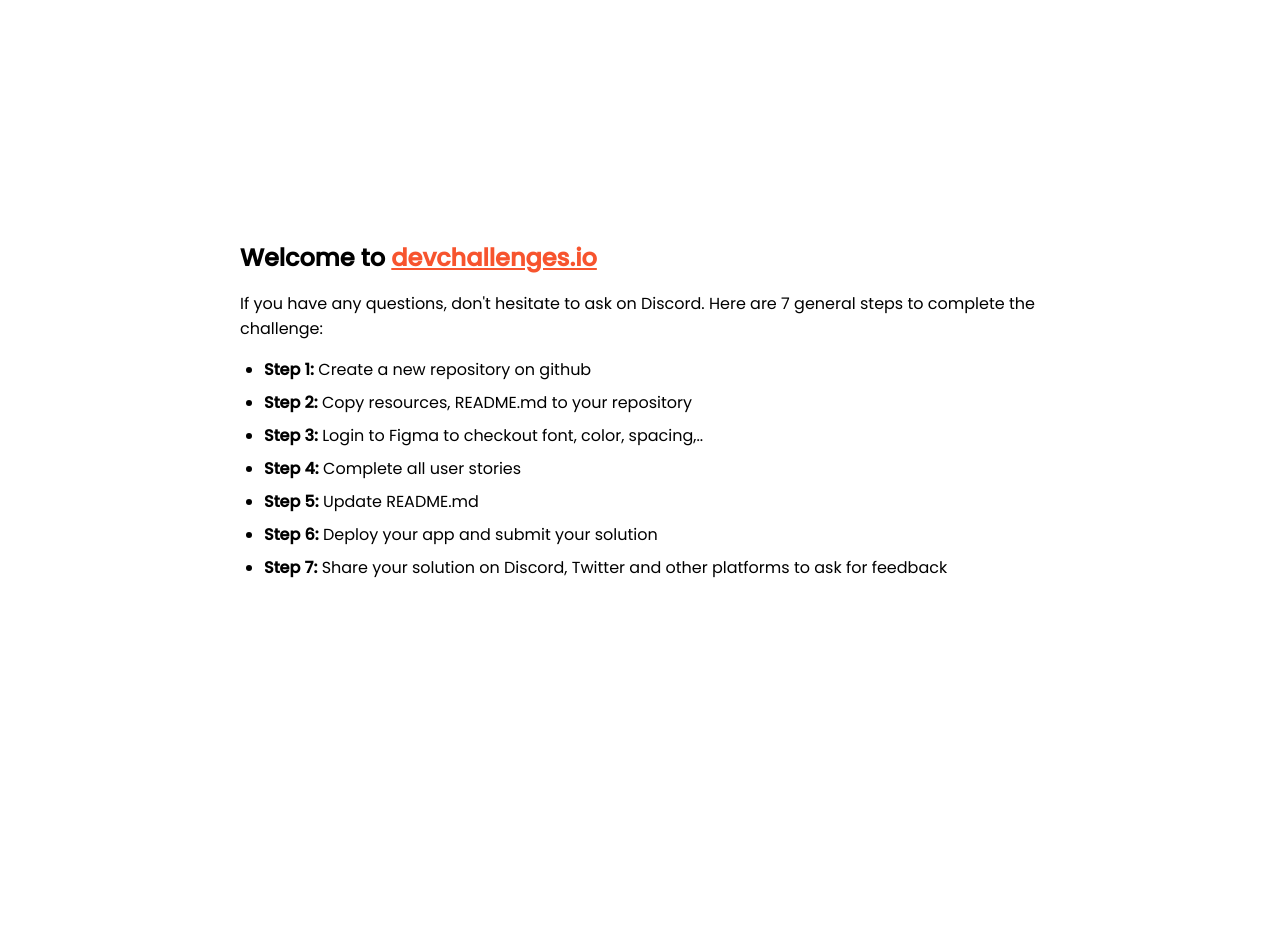
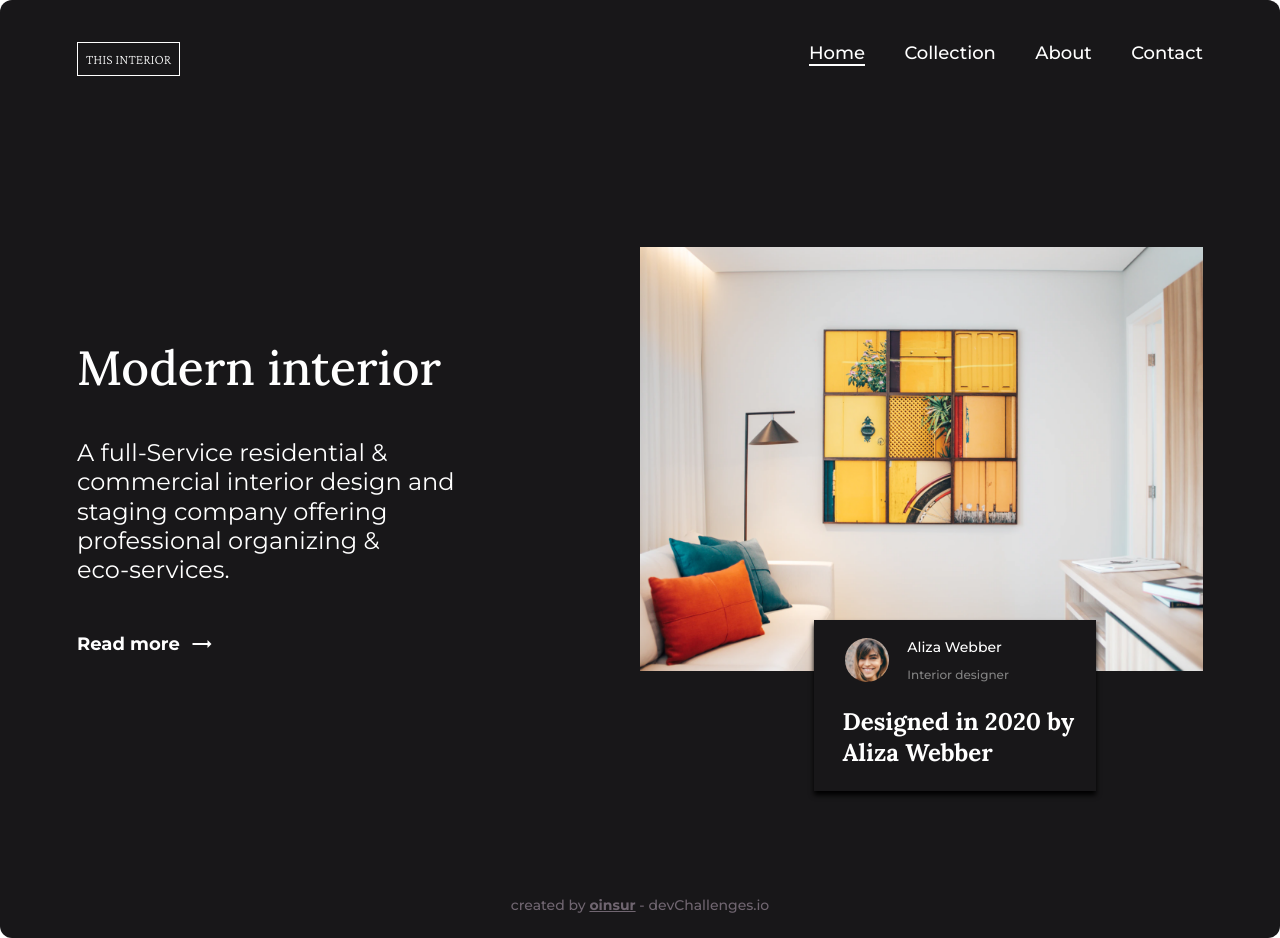
Before and after one commit to oinsur/interior-consultant-page, a plain HTML site: page index.html in a window 1280 px wide. Before the commit the page ends 800 px from the top, so only its background shows below. Drawn offline with nearby package versions, Linux system fonts and the light colour scheme.

Commit message:
Desktop draft done
First draft of desktop site done. Need to work on the content card position settings.

```diff
--- a/index.html
+++ b/index.html
@@ -1,95 +1,67 @@
 <!DOCTYPE html>
 <html lang="en">
-  <head>
-    <meta charset="utf-8" />
-    <meta
-      name="viewport"
-      content="width=device-width, initial-scale=1,
-  maximum-scale=5"
-    />
-
-    <link rel="icon" href="devchallenges.png" />
-
-    <link
-      rel="shortcut icon"
-      type="image/x-icon"
-      href="https://devchallenges.io/"
-    />
-
-    <link
-      href="https://fonts.googleapis.com/css2?family=Poppins:wght@400;500&display=swap"
-      rel="stylesheet"
-    />
-
-    <title>Devchallenges</title>
-
-    <style>
-      body {
-        font-family: "Poppins", sans-serif;
-      }
-
-      ul {
-        padding-left: 24px;
-      }
-
-      li {
-        margin-bottom: 8px;
-      }
-
-      .welcome {
-        max-width: 800px;
-        margin: 0 auto;
-      }
-
-      .welcome-text {
-        margin-top: 30vh;
-        font-weight: 500;
-      }
-
-      .welcome-text p {
-        font-size: 1rem;
-        font-weight: 400;
-      }
-
-      .welcome-text h1 {
-        font-size: 1.5rem;
-      }
-
-      .welcome-text a {
-        color: #f7542e;
-      }
-    </style>
-  </head>
-  <body>
-    <div class="welcome">
-      <div class="welcome-text">
-        <h1>
-          Welcome to
-          <a href="https://devchallenges.io/" target="_blank"
-            >devchallenges.io</a
-          >
-        </h1>
-
-        <p>
-          If you have any questions, don't hesitate to ask on Discord. Here are
-          7 general steps to complete the challenge:
-        </p>
-      </div>
-
-      <ul>
-        <li><b>Step 1:</b> Create a new repository on github</li>
-        <li><b>Step 2:</b> Copy resources, README.md to your repository</li>
+<head>
+  <meta charset="UTF-8">
+  <meta name="viewport" content="width=device-width, initial-scale=1.0">
+  <meta name="description" content="Omar's third project on devchallenge.io">
+  <meta name="keywords" content="html, css, flex, bem, responsive">
+  <meta name="author" content="Omar Insurriaga">
+  <title>Interior consultant</title>
+  <link rel="stylesheet" href="./styles.css">
+  <!--Google material icons-->
+  <link href="https://fonts.googleapis.com/icon?family=Material+Icons" rel="stylesheet">
+</head>
+<body>
+  <div class="page">
+    <!--Header section with title and description-->
+    <header class="header">
+      <h1 class="header__title">THIS INTERIOR</h1>
+      <ul class="nav">
         <li>
-          <b>Step 3:</b> Login to Figma to checkout font, color, spacing,..
+          <a href="#" class="nav__link nav__link_active">Home</a>
         </li>
-        <li><b>Step 4:</b> Complete all user stories</li>
-        <li><b>Step 5:</b> Update README.md</li>
-        <li><b>Step 6:</b> Deploy your app and submit your solution</li>
         <li>
-          <b>Step 7:</b> Share your solution on Discord, Twitter and other
-          platforms to ask for feedback
+          <a href="#" class="nav__link">Collection</a>
+        </li>
+        <li>
+          <a href="#" class="nav__link">About</a>
+        </li>
+        <li>
+          <a href="#" class="nav__link">Contact</a>
         </li>
       </ul>
+    </header>
+    <!--main container for the content-->
+    <main class="content">
+      <!--Section containing the description for the image-->
+      <section class="content__description">
+        <h2 class="content__description-heading">Modern interior</h2>
+        <p class="content__description-text">
+          A full-Service residential & commercial interior design
+          and staging company offering professional organizing &<br>
+          eco-services.
+        </p>
+        <div class="content__action">
+          <h2 class="content__action-text">Read more</h2>
+          <!--this class is taken from material icons sylesheet-->
+          <i class="material-icons">trending_flat</i>
+        </div>
+      </section>
+      <img src="./photo1.png" alt="interior pic" class="content__img">
+    </main>
+    <div class="content__card">
+      <section class="content__card-content">
+        <img src="./photo2.png" alt="card pic" class="content__card-img">
+        <div class="content__card-contact">
+          <h2 class="content__card-name">Aliza Webber</h2>
+          <h2 class="content__card-title">Interior designer</h2>
+        </div>
+      </section>
+        <p class="content__card-caption">Designed in 2020 by Aliza Webber</p>
     </div>
-  </body>
+    <footer class="footer">
+      created by <span>oinsur</span> - devChallenges.io
+    </footer>
+  </div>
+</body>
 </html>
--- /dev/null
+++ b/styles.css
@@ -0,0 +1,184 @@
+/*Fonts*/
+@import url('https://fonts.googleapis.com/css2?family=Crimson+Pro:wght@200&family=Lora:wght@500;700&family=Montserrat:wght@400;500;700&display=swap');
+
+/*Remove default margins,padding & set box-sizing*/
+* {
+  margin: 0;
+  padding: 0;
+  box-sizing: border-box;
+}
+
+body {
+  max-width: 1440px;
+  min-width: 320px;
+  max-height: 1079px;
+  margin: 0 auto;
+}
+
+.page {
+  max-width: 1292px;
+  max-height: 100%;
+  margin: 0 auto;
+  padding: 42px 77px 24px;
+  background-color: #181719;
+  color: #FFF;
+  border-radius: 12px;
+}
+
+/*header styles*/
+.header {
+  width: 100%;
+  padding-bottom: 171px;
+  display: flex;
+  justify-content: space-between;
+}
+
+.header__title {
+  font-family: 'Crimson Pro', serif;
+  font-size: 14px;
+  font-weight: 200;
+  text-align: center;
+  padding: 8px;
+  border: 1px solid #FFF;
+}
+
+/*navigation styles within header*/
+.nav {
+  display: flex;
+  list-style-type: none;
+  width: 35%;
+  justify-content: space-between;
+}
+
+/*.nav__item {
+  font-family: 'Montserrat', sans-serif;
+  font-size: 18px;
+  font-weight: 500;
+}*/
+
+.nav__link {
+  text-decoration: none;
+  color: #fff;
+  font-family: 'Montserrat', sans-serif;
+  font-size: 18px;
+  font-weight: 500;
+}
+
+.nav__link_active {
+  border-bottom: 2px solid #FFF;
+}
+
+.content {
+  width: 100%;
+  display: flex;
+  /*align-items: center;*/
+}
+
+.content__description {
+  width: 100%;
+  margin-top: 8%;
+}
+
+.content__description-heading {
+  font-family: 'Lora', serif;
+  font-size: 48px;
+  font-weight: 500;
+  line-height: 61px;
+}
+
+.content__description-text {
+  width: 410px;
+  margin-top: 40px;
+  font-family: 'Montserrat', sans-serif;
+  font-size: 24px;
+  font-weight: 400;
+  line-height: 29.26px;
+
+}
+
+.content__action {
+  display: flex;
+  align-items: center;
+  width: 40%;
+  margin-top: 48px;
+}
+
+.content__action-text {
+  width: 50%;
+  font-family: 'Montserrat', sans-serif;
+  font-size: 18px;
+  font-weight: 700;
+}
+
+.content__img {
+  width: 50%;
+}
+
+/*styles for the content card*/
+.content__card {
+  width: 22%;
+  background-color: #181719;
+  position: absolute;
+  top: 620px;
+  box-shadow: 0px 4px 5px 0px #000000;
+  right: 184px;
+}
+
+.content__card-content {
+  width: 100%;
+  padding: 18px 31px 25px;
+  display: flex;
+  align-items: center;
+}
+
+.content__card-img {
+  width: 20%;
+  border-radius: 50%;
+  margin-right: 18px;
+}
+
+.content__card-contact {
+  width: 50%;
+}
+
+.content__card-name {
+  font-family: 'Montserrat', sans-serif;
+  font-size: 14px;
+  font-weight: 500;
+  margin-bottom: 10%;
+}
+
+.content__card-title {
+  font-family: 'Montserrat', sans-serif;
+  font-size: 12px;
+  font-weight: 500;
+  color: #828282;
+}
+
+.content__card-caption {
+  width: 287px;
+  font-family: 'Lora', serif;
+  font-size: 24px;
+  font-weight: 700;
+  padding: 0 0 8% 10%;
+  line-height: 30.75px;
+}
+
+/*footer styles*/
+.footer {
+  margin-top: 20%;
+  font-family: 'Montserrat', sans-serif;
+  color: #A9A9;
+  text-align: center;
+  font-size: 14px;
+  font-weight: 500;
+}
+
+.footer span {
+  text-decoration: underline;
+  font-weight: 700;
+}
+/*
+font-family: 'Crimson Pro', serif;
+font-family: 'Lora', serif;
+font-family: 'Montserrat', sans-serif;*/
```
